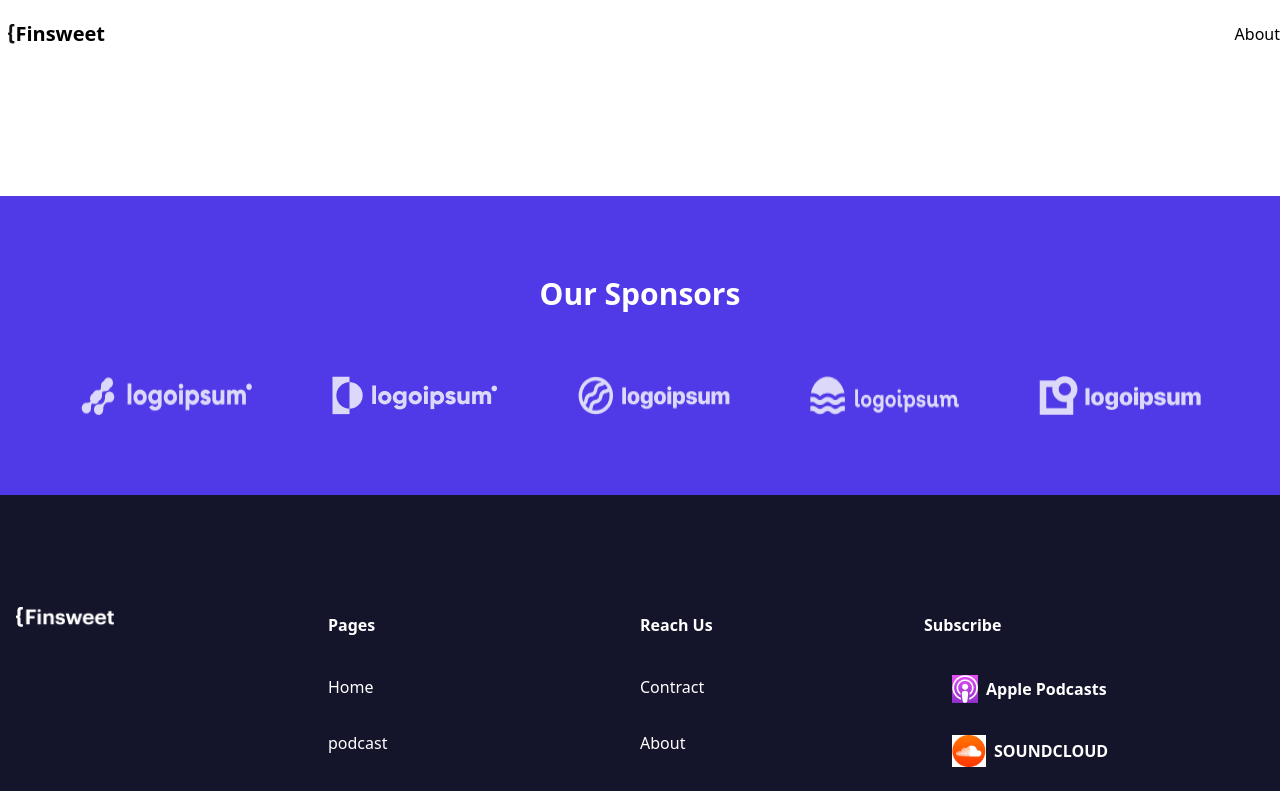
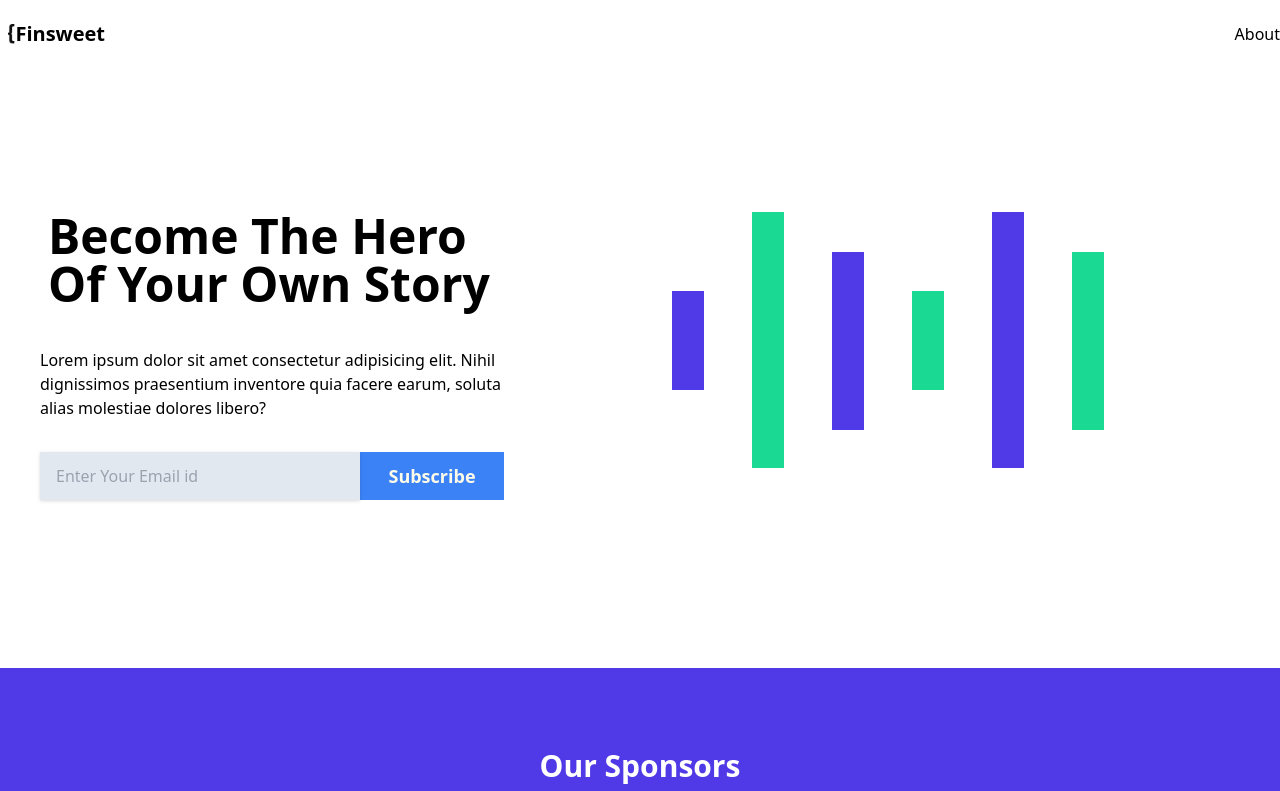
Before and after one commit to MoinUddin005/hero-stroy, a React (Vite) app: page / in a window 1280 px wide. Shown: the top 791 px of the page. Built offline with nearby package versions, Linux system fonts and the light colour scheme.

Commit message:
OwnStroy complited

```diff
--- a/src/component/Home/Home.jsx
+++ b/src/component/Home/Home.jsx
@@ -1,10 +1,11 @@
 import React from 'react';
+import OwnStroy from '../OwnStroy/OwnStroy';
 
 
 const Home = () => {
     return (
         <div>
-
+            <OwnStroy></OwnStroy>
 
         </div>
     );
```
